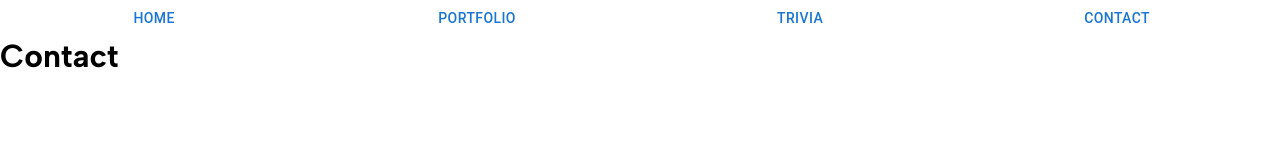
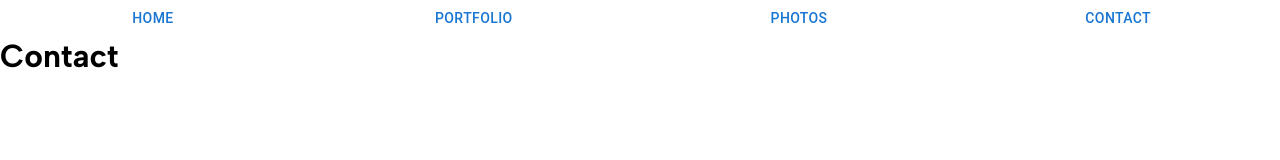
Before and after one commit to AloizioMacedo/mywebsite, a Next.js app in the folder portfolio/: page /contact in a window 1280 px wide. Shown: the top 160 px of the page. Built offline with nearby package versions, Linux system fonts and the light colour scheme.

Commit message:
Add photos section

```diff
--- a/portfolio/src/app/components/Nav.tsx
+++ b/portfolio/src/app/components/Nav.tsx
@@ -11,7 +11,7 @@ export function Nav() {
                 <Button href="/portfolio">Portfolio</Button>
             </li>
             <li>
-                <Button href="/trivia">Trivia</Button>
+                <Button href="/photos">Photos</Button>
             </li>
             <li>
                 <Button href="/contact">Contact</Button>
--- a/portfolio/src/app/layout.tsx
+++ b/portfolio/src/app/layout.tsx
@@ -1,5 +1,5 @@
 import type { Metadata } from "next";
-import { Albert_Sans, Inter } from "next/font/google";
+import { Albert_Sans } from "next/font/google";
 import "./globals.css";
 import { Nav } from "./components/Nav";
 
```
Also changed, not shown: portfolio/src/app/photos/page.module.css (renamed from portfolio/src/app/trivia/page.module.css), portfolio/src/app/photos/page.tsx (renamed from portfolio/src/app/trivia/page.tsx).
